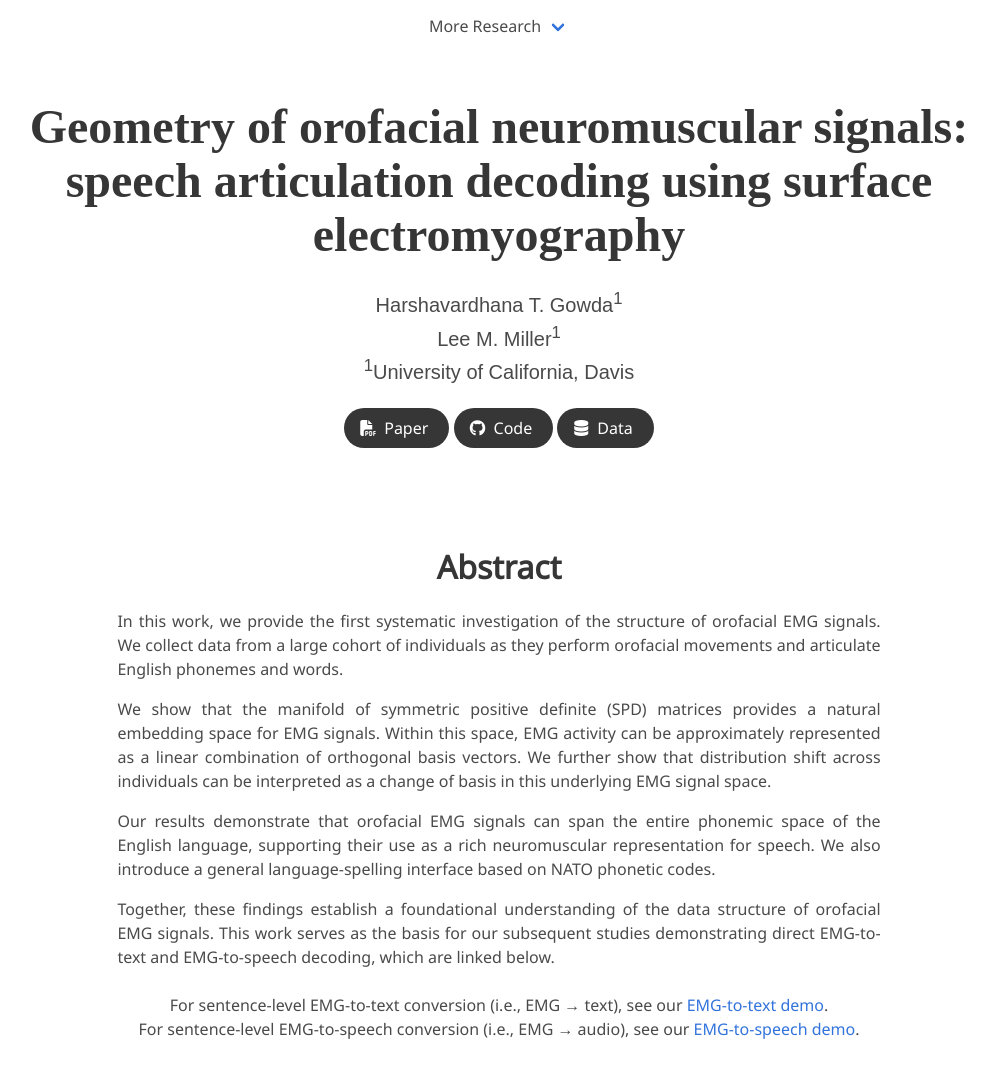
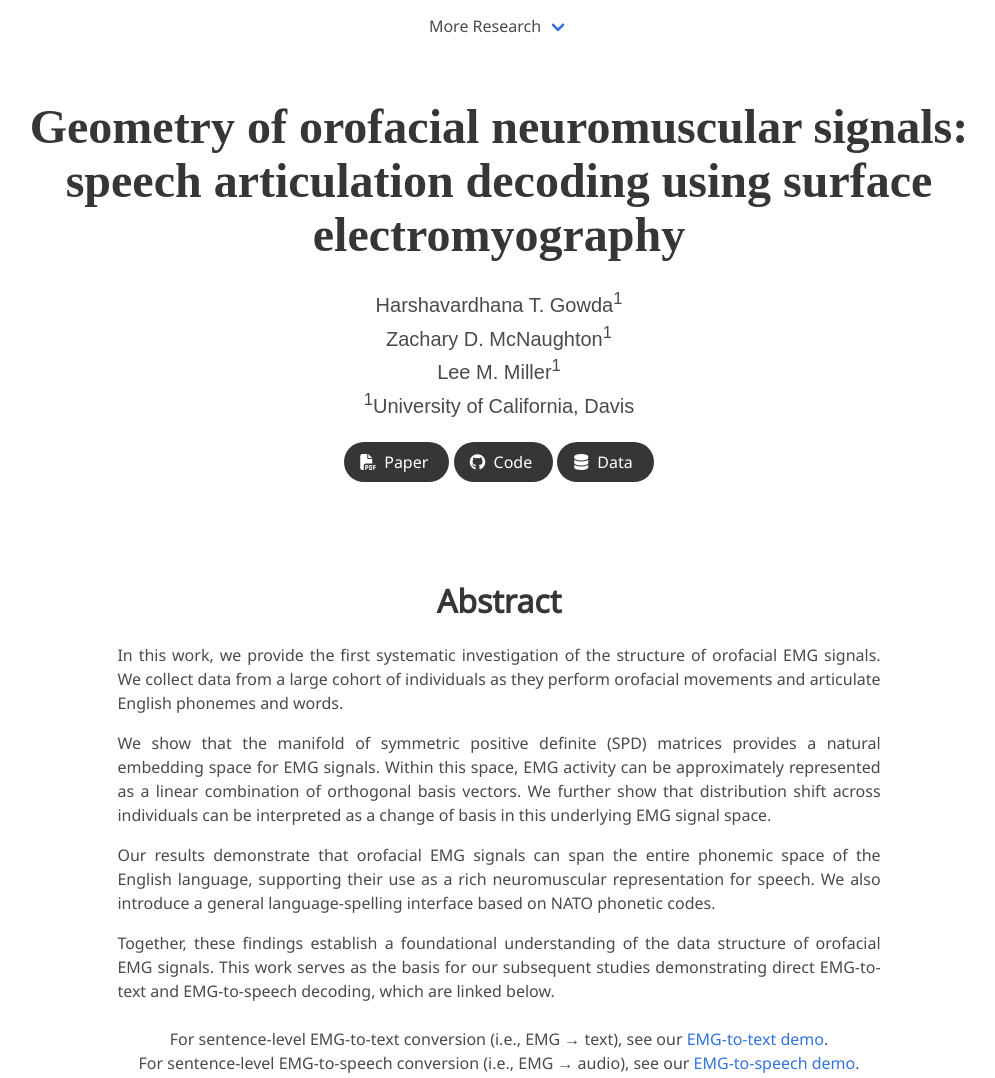
Before and after one commit to HarshavardhanaTG/orofacialEMG.github.io, a plain HTML site: page index.html in a window 1280 px wide. Shown: the top 1078 px of the page, without its empty margins (141-1136 px from the left). Drawn offline with nearby package versions, Linux system fonts and the light colour scheme; some icons are missing; a web font is replaced by a local one.

Commit message:
abstract

```diff
--- a/index.html
+++ b/index.html
@@ -116,7 +116,11 @@
             </span>
           </div>
 
-
+          <div class="is-size-5 publication-authors">
+            <span class="author-block">
+              Zachary D. McNaughton<sup>1</sup>
+            </span>
+          </div>
 
           <div class="is-size-5 publication-authors">
             <span class="author-block">
```
